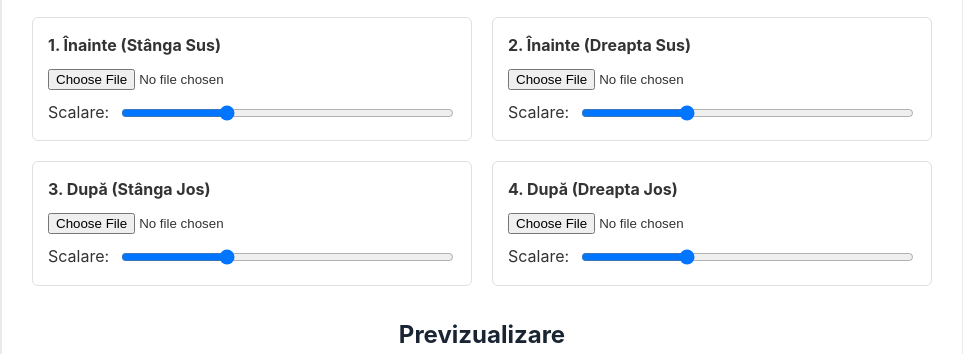
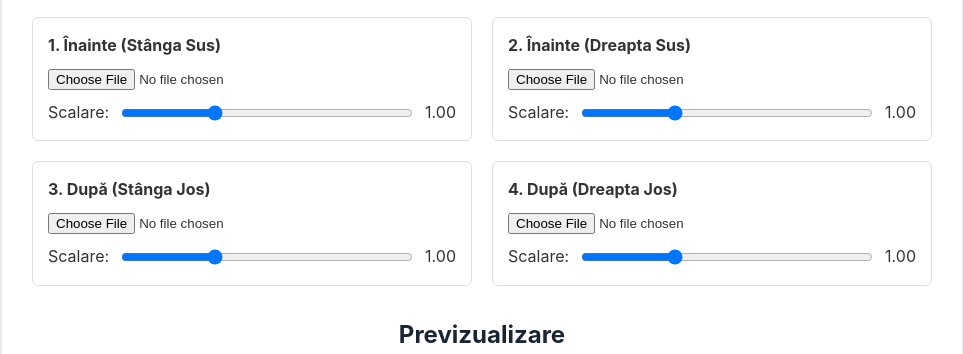
Before and after one commit to adrianposteuca/proiect-colaj-online, a Flask app: page / in a window 1280 px wide. Shown: the part 175-529 px from the top of the page, without its empty margins (158-1121 px from the left). Run offline with Flask 3, Linux system fonts and the light colour scheme.

Commit message:
Update index.html

```diff
--- a/templates/index.html
+++ b/templates/index.html
@@ -16,32 +16,36 @@
                 <label for="image_top_left">1. Înainte (Stânga Sus)</label>
                 <input type="file" id="image_top_left" class="image-input" data-position="top_left" accept="image/*">
                 <div class="slider-container">
-                    <span>Scalare:</span>
+                    <span>Scalare: </span>
                     <input type="range" min="0.1" max="3" step="0.05" value="1" class="scale-slider" data-position="top_left">
+                    <span class="scale-value">1.00</span>
                 </div>
             </div>
             <div class="control-group">
                 <label for="image_top_right">2. Înainte (Dreapta Sus)</label>
                 <input type="file" id="image_top_right" class="image-input" data-position="top_right" accept="image/*">
                 <div class="slider-container">
-                    <span>Scalare:</span>
+                    <span>Scalare: </span>
                     <input type="range" min="0.1" max="3" step="0.05" value="1" class="scale-slider" data-position="top_right">
+                    <span class="scale-value">1.00</span>
                 </div>
             </div>
             <div class="control-group">
                 <label for="image_bottom_left">3. După (Stânga Jos)</label>
                 <input type="file" id="image_bottom_left" class="image-input" data-position="bottom_left" accept="image/*">
                 <div class="slider-container">
-                    <span>Scalare:</span>
+                    <span>Scalare: </span>
                     <input type="range" min="0.1" max="3" step="0.05" value="1" class="scale-slider" data-position="bottom_left">
+                    <span class="scale-value">1.00</span>
                 </div>
             </div>
             <div class="control-group">
                 <label for="image_bottom_right">4. După (Dreapta Jos)</label>
                 <input type="file" id="image_bottom_right" class="image-input" data-position="bottom_right" accept="image/*">
                 <div class="slider-container">
-                    <span>Scalare:</span>
+                    <span>Scalare: </span>
                     <input type="range" min="0.1" max="3" step="0.05" value="1" class="scale-slider" data-position="bottom_right">
+                    <span class="scale-value">1.00</span>
                 </div>
             </div>
         </div>
```
